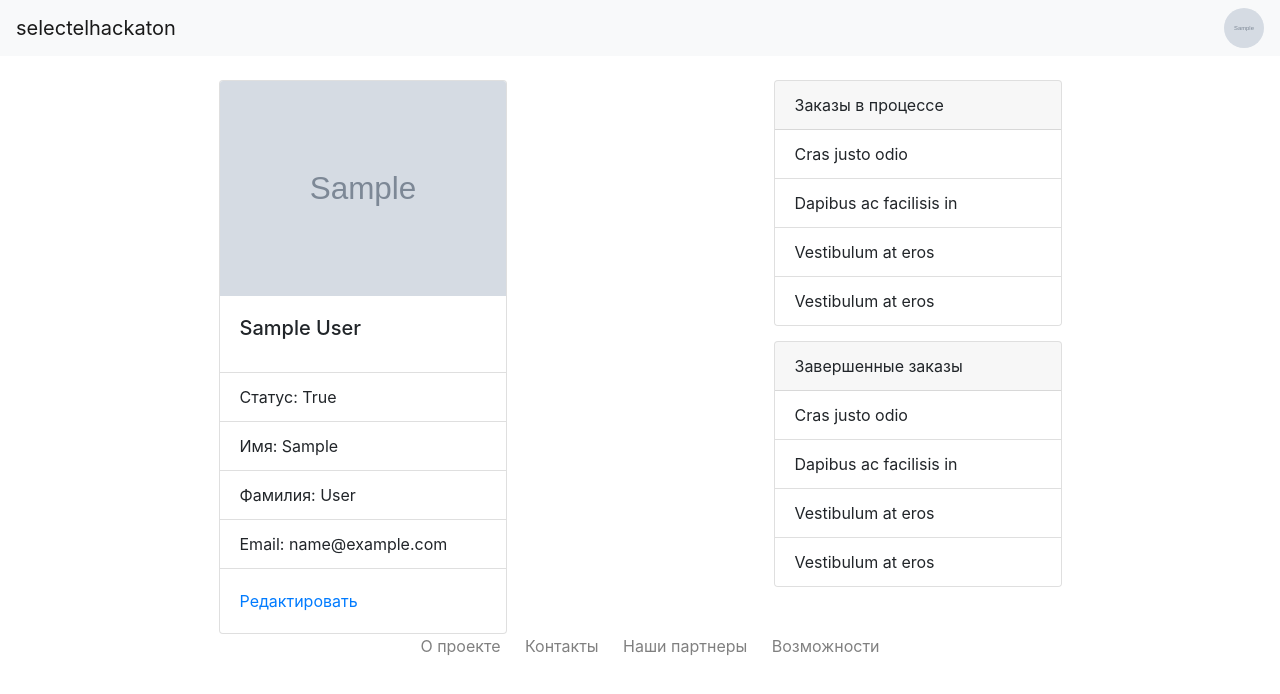
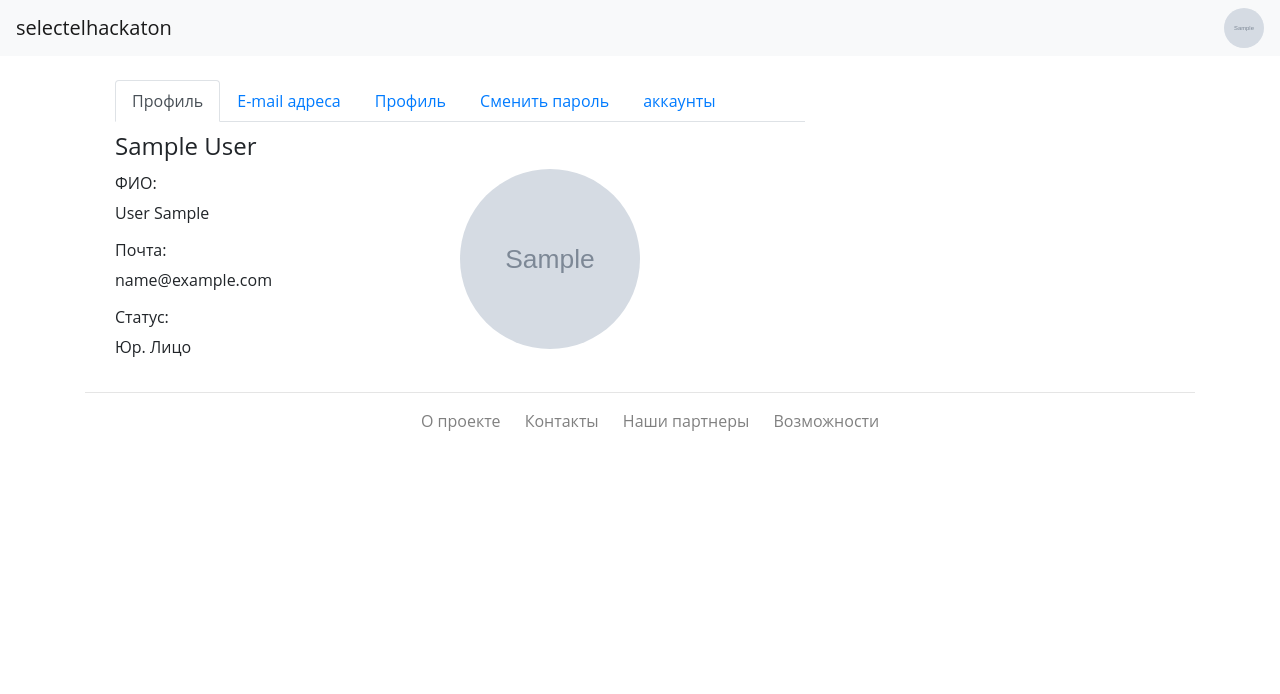
Before and after one commit to mar4elkin/SelectelHackaton, a Django app: page /member/ in a window 1280 px wide. Shown: the top 694 px of the page. Run offline with Django 3.2, Linux system fonts and the light colour scheme; a user stored in the database is signed in; tables that the repository leaves empty hold one stand-in row (values such as "Sample post"); grey boxes marked "Sample" are stand-in pictures; some libraries are stand-ins or nearby versions.

Commit message:
refactor(templates): работа над профилем

```diff
--- a/selectelhackaton/templates/member/member-index.html
+++ b/selectelhackaton/templates/member/member-index.html
@@ -2,14 +2,86 @@
 {% load bootstrap4 i18n %}
 {% load staticfiles i18n %}
 
-{% block app_css %}
-<link rel="stylesheet" href='{% static "css/userPage.css" %}'>
-{% endblock app_css %}
 
-{% block title %}{% trans "Welcome" %}{% endblock %}
+
+{% block title %}{% trans "Профиль" %}{% endblock %}
 
 {% block content %}
   {% bootstrap_messages %}
+
+
+<div class="container">
+
+        <div class="col-lg-8 push-lg-4">
+            <ul class="nav nav-tabs">
+            <li class="nav-item">
+               <a class="nav-link active {% block user_home %}{% endblock %}" href="{% url 'user_home' %}">{% trans 'Профиль' %}</a>
+            </li>
+            <li class="nav-item">
+               <a class="nav-link {% block account_nav_email %}{% endblock %}" href="{% url 'account_email' %}">{% trans 'E-mail Addresses' %}</a>
+            </li>
+            <li class="nav-item">
+              <a class="nav-link {% block account_nav_profile_edit %}{% endblock %}" href="{% url 'account_edit_profile' %}">Профиль</a>
+            </li>
+            <li class="nav-item">
+              <a  class="nav-link {% block account_nav_change_password %}{% endblock %}" href="{% url 'account_change_password' %}">{% trans 'Change Password' %}</a>
+            </li>
+            {% url 'socialaccount_connections' as connections_url %}
+            {% if connections_url %}
+            <li class="nav-item">
+              <a class="nav-link {% block account_nav_socialaccount_connections %}{% endblock %}" href="{{ connections_url}}">аккаунты</a>
+            </li>
+            {% else %}
+            <li>{% trans "No connections url" %}</li>
+            {% endif %}
+
+            </ul>
+            <div class="tab-content p-b-3" style="margin-top:10px;">
+                <div class="tab-pane active" id="profile">
+                    <h4 class="m-y-2">{{user.display_name}}</h4>
+                    <div class="row">
+
+                        <div class="col-md-6" style="margin-top:5px;">
+                          <h6>ФИО:</h6>
+                            <p>
+                               {{user.last_name}} {{user.first_name}}
+                            </p>
+                            <h6>Почта:</h6>
+                            <p>{{user.email}}</p>
+                              <h6>Статус:</h6>
+                            <p>
+                        {% if user.is_entity %}Юр. Лицо{% else %}Физ. лицо{% endif %}
+                            </p>
+                        </div>
+                        {% if user.profile.avatar_url %}<img alt="" src="{{user.profile.avatar_url}}" style="float:left;width: 180px; height: 180px;margin-top:0px;" class="userLogo"> {% endif %}
+                        <div class="col-md-6">
+
+
+
+                        </div>
+
+                    </div>
+
+                    <!--/row-->
+                </div>
+
+                </div>
+
+            </div>
+        </div>
+    </div>
+</div>
+<hr>
+
+
+  <!--
+
+    <div class="row m-y-2">
+        <div class="col-lg-4 pull-lg-8 text-xs-center">
+            <img src="//placehold.it/150" class="m-x-auto img-fluid img-circle" alt="avatar">
+            </label>
+        </div>
+
   <div class="d-flex justify-content-around">
 
 
@@ -33,78 +105,6 @@
 </div>
 
 
-<div>
-
-<div class="card" style="width: 18rem;">
-  <div class="card-header">
-    Заказы в процессе
-  </div>
-  <ul class="list-group list-group-flush">
-    <li class="list-group-item">Cras justo odio</li>
-    <li class="list-group-item">Dapibus ac facilisis in</li>
-    <li class="list-group-item">Vestibulum at eros</li>
-    <li class="list-group-item">Vestibulum at eros</li>
-  </ul>
-</div>
-
-
-<div class="card" style="width: 18rem;margin-top:15px;">
-  <div class="card-header">
-    Завершенные заказы
-  </div>
-  <ul class="list-group list-group-flush">
-    <li class="list-group-item">Cras justo odio</li>
-    <li class="list-group-item">Dapibus ac facilisis in</li>
-    <li class="list-group-item">Vestibulum at eros</li>
-    <li class="list-group-item">Vestibulum at eros</li>
-  </ul>
-</div>
-</div>
-</div>
-  <!--
-
-  <div class="container">
-  <div class="row align-items-start">
-    <div class=".col-6 .col-md-4" style="width:250px;">
-      <div class="mainInformation">
-          <div class="row">
-              <div class="col">
-                {% if user.profile.avatar_url %}<img alt="" src="{{user.profile.avatar_url}}" style="width: 80px; height: 80px;" class="userLogo">
-                {% else %}No picture available yet.{% endif %}
-              </div>
-            <div class="col"><span style="font-size: normal;" class="userName">{{user.display_name}}</span><br>
-                           {% if user.is_entity %}
-                <span class="userStatus">Статус: {{user.is_entity}}</span>
-              {% else %} <span style="" class="userStatus">Статус: Физ. лицо</span> {% endif %}
-            </div>
-            <div class="col"></div>
-            <div class="col"></div>
-          </div>
-      </div>
-    </div>
-  </div>
-
-  <div class="row">
-    <div class=".col-6 .col-md-4" style="margin-top:40px">
-      <div class="mainInformation">
-          <div class="row">
-            <div class="col"><strong>Имя:</strong></div>
-            <div class="col"><strong>{{user.first_name}}</strong></div>
-            <div class="col"></div>
-          </div>
-          <div class="row">
-            <div class="col"><strong>Фамилия:</strong></div>
-            <div class="col"><strong>{{user.last_name}}</strong></div>
-            <div class="col"></div>
-          </div>
-          <div class="row">
-            <div class="col"><strong>Email:</strong></div>
-            <div class="col"><strong>{{user.email}}</strong></div>
-            <div class="col"></div>
-          </div>
-      </div>
-    </div>
-  </div>
 
 
 
```
